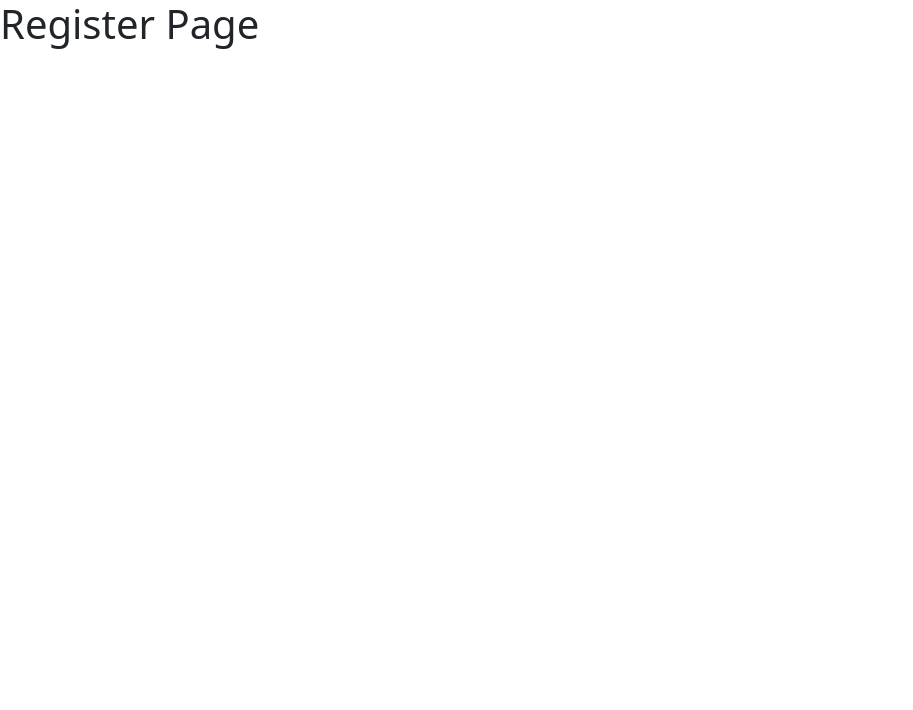
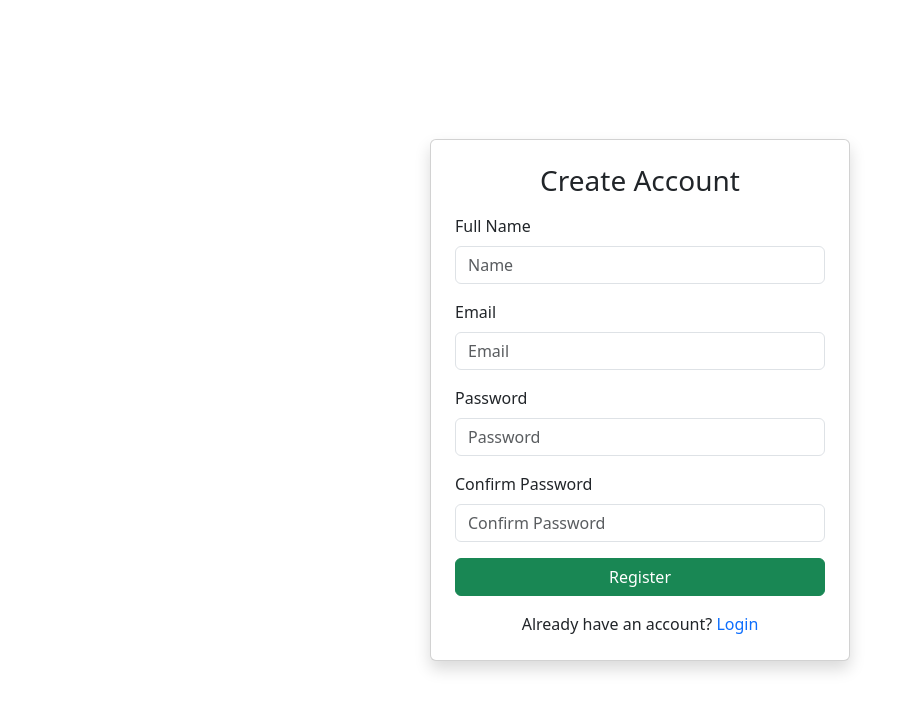
Before and after one commit to elibze/dashboard-management-system, a React (Vite) app: page /register in a window 1280 px wide. Shown: the top 710 px of the page, without its empty margins (0-913 px from the left). Built offline with nearby package versions, Linux system fonts and the light colour scheme.

Commit message:
Added authentication system with login and register pages

```diff
--- a/src/context/AuthProvider.jsx
+++ b/src/context/AuthProvider.jsx
@@ -6,9 +6,16 @@ export default function AuthProvider({ children }) {
         !!localStorage.getItem("token")
     );
 
-    const login = () => {
-        localStorage.setItem("token", "loggedIn");
-        setIsAuthenticated(true);
+    const login = (email, password) => {
+        if (email === "admin@test.com" && password === "admin123") {
+            localStorage.setItem("token", "loggedIn");
+            setIsAuthenticated(true);
+            return { success: true };
+        }
+        return {
+            success: false,
+            message: "Invalid email or password",
+        };
     };
 
     const logout = () => {
--- /dev/null
+++ b/src/index.css
@@ -0,0 +1,4 @@
+html, body, #root {
+    height: 100%;
+    margin: 0;
+}
--- a/src/main.jsx
+++ b/src/main.jsx
@@ -2,6 +2,7 @@ import React from 'react';
 import ReactDOM from 'react-dom/client';
 import { BrowserRouter } from "react-router-dom";
 import App from './App.jsx';
+import "./index.css";
 import AuthProvider from "./context/AuthProvider";
 import 'bootstrap/dist/css/bootstrap.min.css';
 import 'bootstrap/dist/js/bootstrap.bundle.min.js';
--- a/src/pages/Login.jsx
+++ b/src/pages/Login.jsx
@@ -1,3 +1,80 @@
+import { useState } from "react";
+import { useNavigate } from "react-router-dom";
+import { useAuth } from "../hooks/useAuth";
+import { Link } from "react-router-dom";
+
 export default function Login() {
-    return <h1>Login Page</h1>;
+    const { login } = useAuth();
+    const navigate = useNavigate();
+
+    const [email, setEmail] = useState("");
+    const [password, setPassword] = useState("");
+
+    const [error, setError] = useState("");
+
+    const handleSubmit = (e) => {
+        e.preventDefault();
+        setError("");
+
+        if (!email.trim() || !password.trim()) {
+            setError("All fields are required!");
+            return;
+        }
+        if (!email.includes("@")) {
+            setError("Invalid email format!");
+            return;
+        }
+        if(password.length < 6) {
+            setError("Password must be at least 6 characters!");
+            return;
+        }
+        const result = login(email,password);
+        if (!result.success) {
+            setError(result.message);
+            return;
+        }
+        navigate("/dashboard");
+    };
+
+    return (
+        <div className="d-flex justify-content-center align-items-center" style={{ height: "100vh" }}>
+            <div className="card p-4 shadow" style={{ width: "400px" }}>
+                <h3 className ="text-center">Login</h3>
+
+                {error && (
+                    <div className="alert alert-danger">{error}</div>
+                )}
+
+                <form onSubmit={handleSubmit}>
+                    <div className="mb-3">
+                        <label> Email </label>
+                        <input
+                            className="form-control"
+                            value={email}
+                            onChange={(e) => setEmail(e.target.value)}
+                        />
+                    </div>
+
+                    <div className="mb-3">
+                        <label> Password </label>
+                        <input
+                            type="password"
+                            className="form-control"
+                            value={password}
+                            onChange={(e) => setPassword(e.target.value)}
+                        />
+                    </div>
+
+                    <button type="submit" className="btn btn-primary w-100">
+                        Login
+                    </button>
+                </form>
+
+                <p className="text-center mt-3">
+                    Don't have an account?{" "}
+                    <Link to="/register" className="text-decoration-none">Register</Link>
+                </p>
+            </div>
+        </div>
+    );
 }
--- a/src/pages/Register.jsx
+++ b/src/pages/Register.jsx
@@ -1,3 +1,110 @@
+import { useState } from "react";
+import { useNavigate } from "react-router-dom";
+import { Link } from "react-router-dom";
+
 export default function Register() {
-    return <h1>Register Page</h1>;
+    const navigate = useNavigate();
+
+    const [form, setForm] = useState({
+        name: "",
+        email: "",
+        password: "",
+        confirmPassowrd: "",
+    });
+
+    const [error, setError] = useState("");
+
+    const handleChange = (e) => {
+        setForm({...form, [e.target.name]: e.target.value });
+    };
+
+    const handleSubmit = (e) => {
+        e.preventDefault();
+        setError("");
+
+        if(!form.name.trim() || !form.email.trim() || !form.password.trim() || !form.confirmPassword.trim()) {
+            setError("All fields are required!");
+            return;
+        }
+        if (!form.email.includes("@")) {
+            setError("Invalid email!");
+            return;
+        }
+        if (form.password.length < 6) {
+            setError("Password must be at least 6 characters!");
+            return;
+        }
+        if (form.password !== form.confirmPassword) {
+            setError("Passwords do not match!");
+            return;
+        }
+        alert ("Registration successful!");
+        navigate("/");
+    };
+
+    return (
+        <div className="d-flex justify-content-center align-items-center"
+        style= {{ height: "100vh" }}>
+            <div className="card p-4 shadow" style={{ width: "420px" }}>
+                <h3 className="text-center mb-3">Create Account</h3>
+
+                {error && (
+                    <div className="alert alert-danger py-2">{error}</div>
+                )}
+
+                <form onSubmit={handleSubmit}>
+                    <div className="mb-3">
+                        <label className="form-label"> Full Name </label>
+                        <input
+                            name="name"
+                            placeholder="Name"
+                            className="form-control"
+                            onChange={handleChange}
+                        />
+                    </div>
+
+                    <div className="mb-3">
+                        <label className="form-label"> Email </label>
+                        <input
+                            name="email"
+                            placeholder="Email"
+                            className="form-control"
+                            onChange={handleChange}
+                        />
+                    </div>
+
+                    <div className="mb-3">
+                        <label className="form-label"> Password </label>
+                        <input
+                            name="password"
+                            type="password"
+                            placeholder="Password"
+                            className="form-control"
+                            onChange={handleChange}
+                        />
+                    </div>
+
+                    <div className="mb-3">
+                        <label className="form-label"> Confirm Password </label>
+                        <input
+                            name="confirmPassword"
+                            type="password"
+                            className="form-control"
+                            placeholder="Confirm Password"
+                            onChange={handleChange}
+                        />
+                    </div>
+
+                    <button type="submit" className="btn btn-success w-100">
+                        Register
+                    </button>
+                </form>
+
+                <p className="text-center mt-3 mb-0">
+                    Already have an account?{" "}
+                    <Link to="/" className="text-decoration-none">Login</Link>
+                </p>
+            </div>
+        </div>
+    );
 }
```
